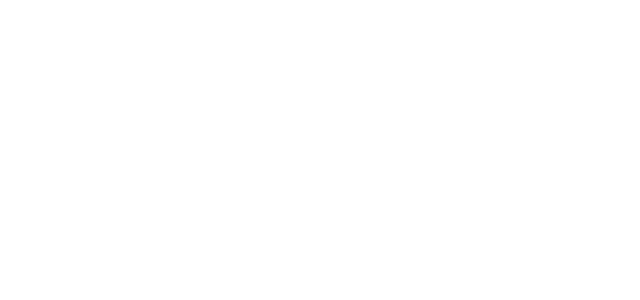
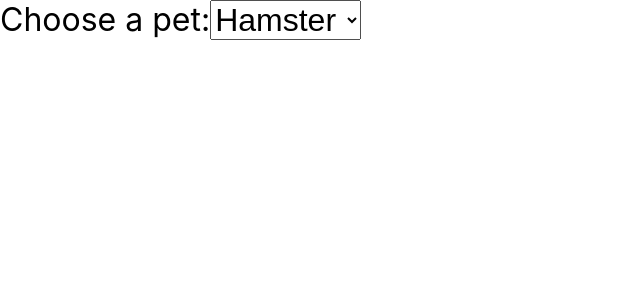
Before and after one commit to nafiul-nipu/7-dropdown-menu-react, a React (Create React App) app: page / in a window 1280 px wide. Shown: the top 300 px of the page, without its empty margins (0-640 px from the left). Built offline with nearby package versions, Linux system fonts and the light colour scheme.

Commit message:
simple dropdown

```diff
--- a/src/App.css
+++ b/src/App.css
@@ -1,38 +1,10 @@
-.App {
-  text-align: center;
+.body{
+  margin: 0;
+  overflow: hidden;
 }
-
-.App-logo {
-  height: 40vmin;
-  pointer-events: none;
+label, select{
+  font-size: 2em;
 }
-
-@media (prefers-reduced-motion: no-preference) {
-  .App-logo {
-    animation: App-logo-spin infinite 20s linear;
-  }
+select option{
+  font-size: 1rem;
 }
-
-.App-header {
-  background-color: #282c34;
-  min-height: 100vh;
-  display: flex;
-  flex-direction: column;
-  align-items: center;
-  justify-content: center;
-  font-size: calc(10px + 2vmin);
-  color: white;
-}
-
-.App-link {
-  color: #61dafb;
-}
-
-@keyframes App-logo-spin {
-  from {
-    transform: rotate(0deg);
-  }
-  to {
-    transform: rotate(360deg);
-  }
-}
--- a/src/App.js
+++ b/src/App.js
@@ -1,8 +1,32 @@
 import './App.css';
+import { useState } from 'react';
+import { Dropdown } from './Dropdown';
 
+const options = [
+  {value: 'goldfish', label:'GoldFish'},
+  {value:"dog", label:"Dog"},
+  {value:"cat", label:"Cat"},
+  {value:"hamster", label:"Hamster"},
+  {value:"parrot", label:"Parrot"},
+  {value:"spider", label:"Spider"},
+  {value:"goldfish", label:"Goldfish"}
+]
+const initialValue = 'hamster'
 function App() {
+  const [selectedValue, setSelectedValue] = useState(initialValue)
+
   return (
-    <div></div>
+    <div>
+      <label for="pet-select">Choose a pet:</label>
+
+      <Dropdown
+        options={options}
+        id='pet-select'
+        selectedValue={selectedValue}
+        onSelectedValueChane={setSelectedValue}
+      />
+
+    </div>
   );
 }
 
--- /dev/null
+++ b/src/Dropdown.js
@@ -0,0 +1,7 @@
+export const Dropdown = ({options, id, selectedValue, onSelectedValueChane}) => (
+    <select id={id} onChange={event => onSelectedValueChane(event.target.value)}>
+      {options.map(({value, label}) => (
+        <option value={value}  selected={value === selectedValue}>  {label} </option>
+      ))}
+    </select>
+  );
```
